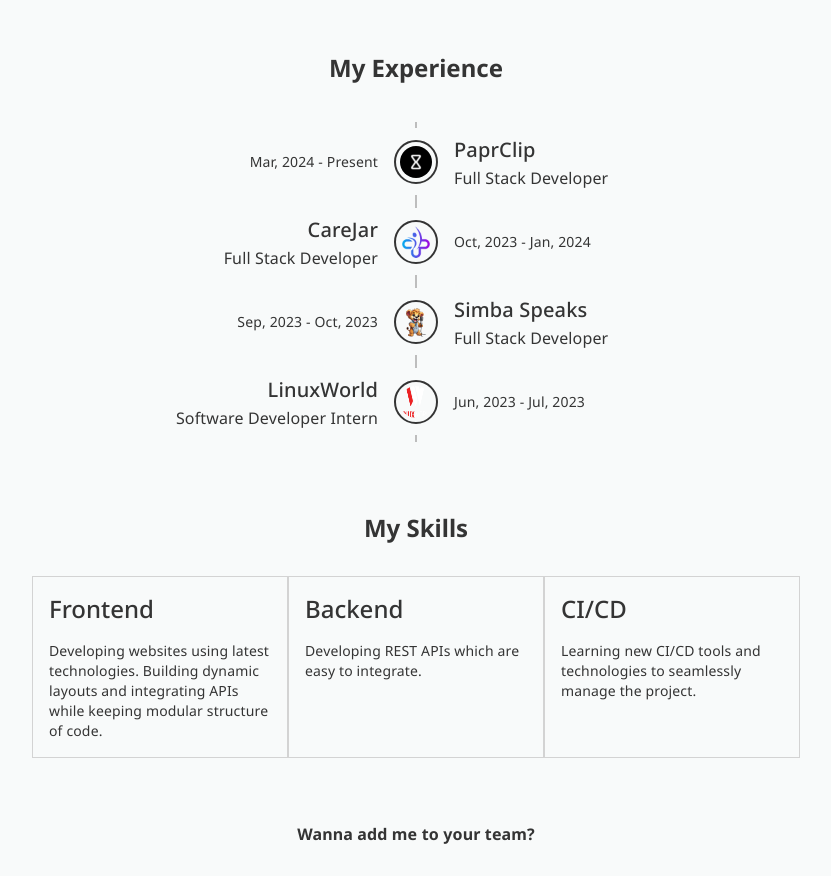
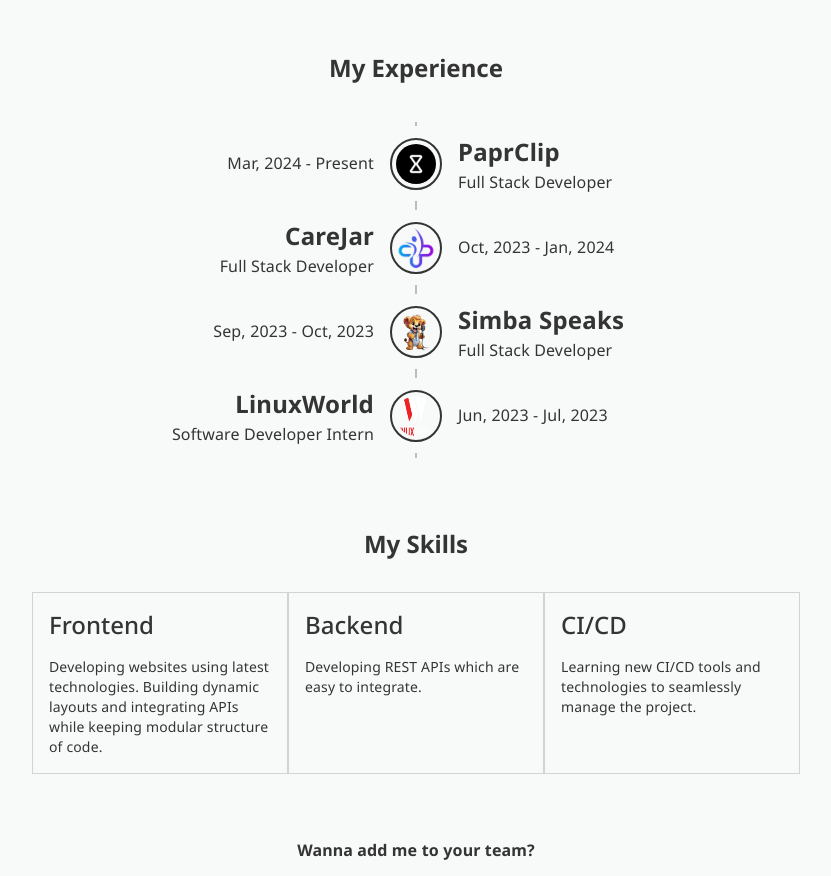
Before and after one commit to preritagrawal06/PortfolioNew, a React (Vite) app: page / in a window 1280 px wide. Shown: the part 880-1756 px from the top of the page, without its empty margins (224-1055 px from the left). Built offline with nearby package versions, Linux system fonts and the light colour scheme; no server answers.

Commit message:
minor ui changes

```diff
--- a/src/Components/Experience.tsx
+++ b/src/Components/Experience.tsx
@@ -48,7 +48,7 @@
                         return (
                             <TimelineItem key={index}>
                                 <TimelineOppositeContent
-                                    sx={{ m: 'auto 0' }}
+                                    sx={{ m: 'auto 0', fontSize:{xs:"8px", md:"1rem"} }}
                                     align="right"
                                     variant="body2"
                                     color="text.primary"
@@ -57,16 +57,19 @@
                                 </TimelineOppositeContent>
                                 <TimelineSeparator>
                                     <TimelineConnector />
-                                    <TimelineDot color="primary" variant="outlined">
-                                        <img src={detail.orgLogo} alt="bottom-street logo" width={32} height={32} style={{ borderRadius: "50%" }} />
+                                    <TimelineDot color="primary" variant="outlined" sx={{display:{xs:"none", md:"flex"}}}>
+                                        <img src={detail.orgLogo} alt="bottom-street logo" width={40} height={40} style={{ borderRadius: "50%" }} />
+                                    </TimelineDot>
+                                    <TimelineDot color="primary" variant="outlined" sx={{display:{xs:"flex", md:"none"}}}>
+                                        <img src={detail.orgLogo} alt="bottom-street logo" width={24} height={24} style={{ borderRadius: "50%" }} />
                                     </TimelineDot>
                                     <TimelineConnector />
                                 </TimelineSeparator>
                                 <TimelineContent sx={{ py: '12px', px: 2 }}>
-                                    <Typography variant="h6" component="span">
+                                    <Typography fontWeight="600" sx={{fontSize:{xs:"12px", md:"1.5rem"}}} component="span">
                                         {detail.orgName}
                                     </Typography>
-                                    <Typography>{detail.orgRole}</Typography>
+                                    <Typography sx={{fontSize:{xs:"8px", md:"1rem"}}}>{detail.orgRole}</Typography>
                                 </TimelineContent>
                             </TimelineItem>
                         )
--- a/src/Components/Navbar.tsx
+++ b/src/Components/Navbar.tsx
@@ -30,6 +30,7 @@
                             </Button>
                         </a>
                     </Reveal>
+                    <Box sx={{display:{xs:"none", md:"flex"}}}>
                         <Reveal>
                             <a href="https://prerit.sanity.studio/" target="_blank">
                                 <Button variant="outlined">
@@ -37,6 +38,7 @@
                                 </Button>
                             </a>
                         </Reveal>
+                    </Box>
                     <Reveal>
                         <IconButton aria-label="theme-switcher" onClick={toggleTheme} sx={{border: 0, ":hover":{bgcolor: "transparent"}}}>
                           {!isDark ? <DarkModeIcon fontSize="small"/> : <LightModeIcon fontSize="small" sx={{color:"white"}}/>}
```
Lines whose indentation alone changed are shown as unchanged.
